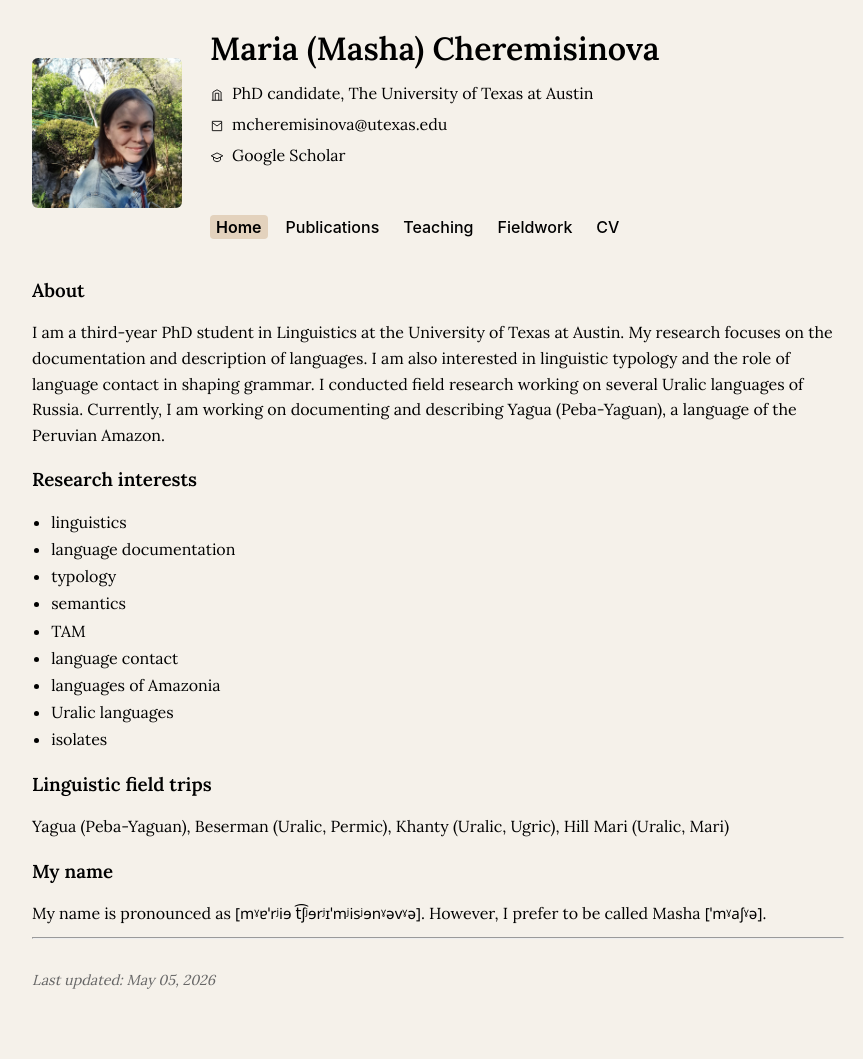
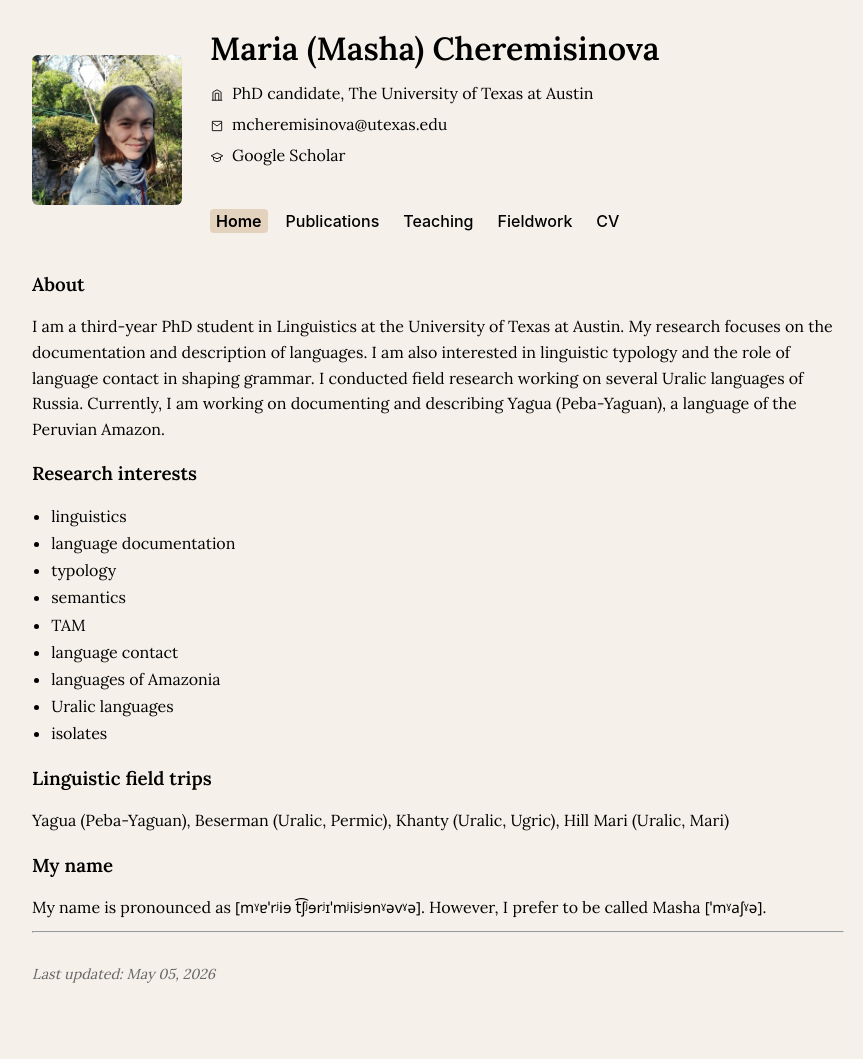
Before and after one commit to mashache/mashache.github.io, a Jekyll site: the page built from index.md, in a window 1280 px wide. Shown: the whole page, without its empty margins (202-1065 px from the left). Built offline with Jekyll 4.4.1, drawn with Linux system fonts in a browser that asks for light colours.

Commit message:
Update custom.css

```diff
--- a/assets/custom.css
+++ b/assets/custom.css
@@ -190,6 +190,6 @@ li p {
   gap: 12px !important;
   flex-wrap: wrap !important;
 
-  margin-top: 32px !important;
+  margin-top: 26px !important;
   padding-top: 14px !important;
 }
```
